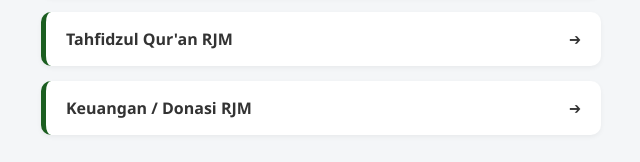
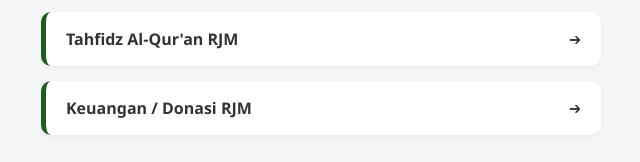
Before and after one commit to admrjm26-star/PORTAL-RJM-, a plain HTML site: page index.html in a window 1280 px wide. Shown: the part 308-470 px from the top of the page, 319-959 px from the left. Drawn offline with Linux system fonts and the light colour scheme.

Commit message:
Update index.html

```diff
--- a/index.html
+++ b/index.html
@@ -245,7 +245,7 @@
             },
             {
                 id: "2",
-                title: "Tahfidzul Qur'an RJM",
+                title: "Tahfidz Al-Qur'an RJM",
                 url: "https://script.google.com/macros/s/AKfycbwW3CYhSr4Til4l5wZ87Xdt5vULdyAwAuADo5Sl13z1Y54x3YKcSHcmNc-wvnnSZZyDFg/exec"
             },
             {
```
